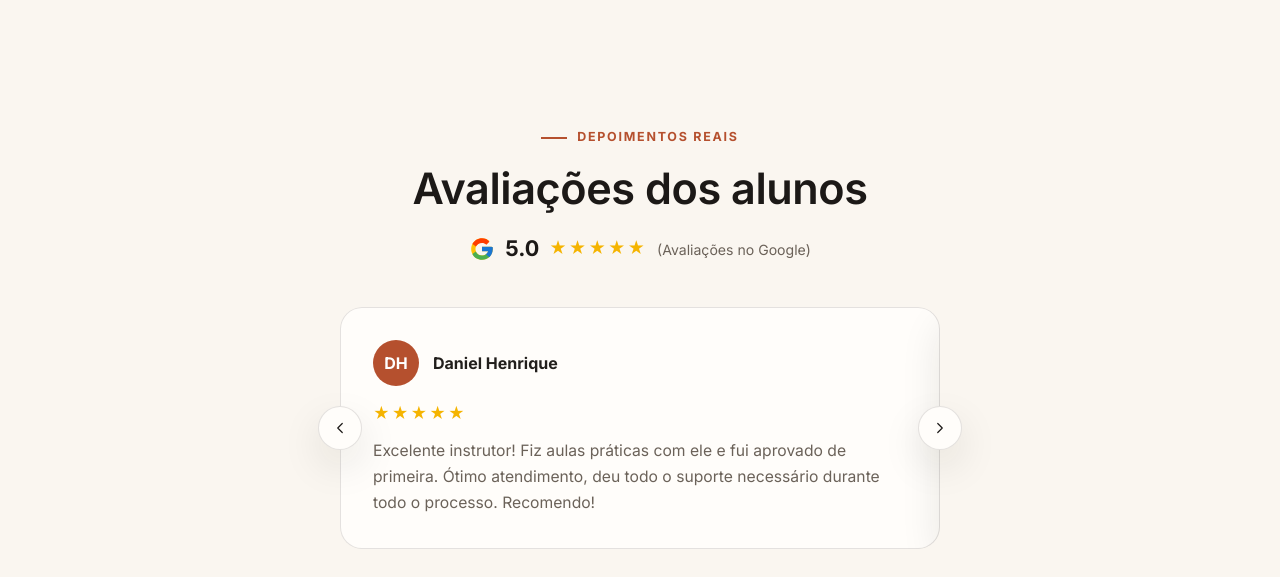
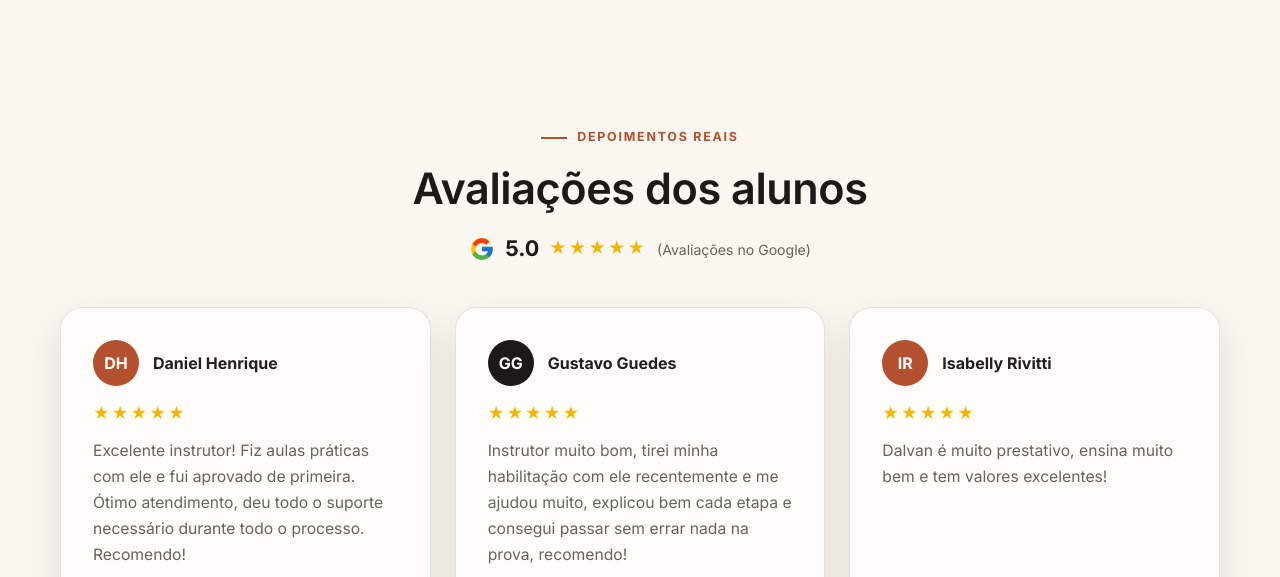
Before and after one commit to Diogozura/dalvan_instrutor, a plain HTML site: page index.html in a window 1280 px wide. Shown: the part 5410-5987 px from the top of the page. Drawn offline with Linux system fonts and the light colour scheme.

Commit message:
feat: avaliações

```diff
--- a/index.html
+++ b/index.html
@@ -540,13 +540,13 @@
      Para adicionar uma avaliação real nova, copie um bloco
      <div class="review-card reveal">...</div> dentro de
      #reviewsTrack e ajuste nome, iniciais, nota e texto.
-     As setas do carrossel aparecem sozinhas quando houver mais
-     de uma avaliação. NÃO adicione avaliações fictícias aqui —
+     As avaliações ficam lado a lado (3 por linha no desktop, 1 por
+     linha no celular). NÃO adicione avaliações fictícias aqui —
      isso é propaganda enganosa (Art. 37 do CDC) e viola as
      políticas de avaliações do Google.
      ========================================================= -->
 <section id="avaliacoes">
-  <div class="container-narrow">
+  <div class="container">
     <span class="kicker center">Depoimentos reais</span>
     <h2 class="center">Avaliações dos alunos</h2>
 
@@ -557,12 +557,7 @@
       <span style="color:var(--tinta-suave); font-size:.88rem;">(Avaliações no Google)</span>
     </div>
 
-    <div style="position:relative; max-width:600px; margin:0 auto;">
-      <button id="reviewPrev" class="review-arrow prev" aria-label="Avaliação anterior" style="display:none;">
-        <svg class="icon" style="width:18px;height:18px;" viewBox="0 0 24 24"><path d="M15 6l-6 6 6 6"/></svg>
-      </button>
-
-      <div class="reviews-track" id="reviewsTrack">
+    <div class="grid-3" id="reviewsTrack">
         <div class="review-card reveal" style="background:var(--papel); border:1px solid var(--linha); border-radius:var(--radius-lg); box-shadow:var(--sombra); padding:32px;">
           <div style="display:flex; align-items:center; gap:14px; margin-bottom:14px;">
             <div style="width:46px;height:46px;border-radius:50%; background:var(--terracota); color:#fff; display:flex; align-items:center; justify-content:center; font-weight:700; flex:none;">DH</div>
@@ -587,11 +582,6 @@
           <div style="color:#f5b400; font-size:1rem; letter-spacing:2px; margin-bottom:12px;" aria-hidden="true">★★★★★</div>
           <p style="color:var(--tinta-suave); font-size:.98rem;">Dalvan é muito prestativo, ensina muito bem e tem valores excelentes!</p>
         </div>
-      </div>
-
-      <button id="reviewNext" class="review-arrow next" aria-label="Próxima avaliação" style="display:none;">
-        <svg class="icon" style="width:18px;height:18px;" viewBox="0 0 24 24"><path d="M9 6l6 6-6 6"/></svg>
-      </button>
     </div>
 
     <div style="text-align:center; margin-top:34px;">
--- a/script.js
+++ b/script.js
@@ -30,32 +30,6 @@ document.addEventListener('DOMContentLoaded', () => {
     });
   });
 
-  // Carrossel de avaliações (Google) — setas só aparecem quando
-  // houver mais de uma avaliação real cadastrada em #reviewsTrack
-  const reviewsTrack = document.getElementById('reviewsTrack');
-  const reviewPrev = document.getElementById('reviewPrev');
-  const reviewNext = document.getElementById('reviewNext');
-  if (reviewsTrack && reviewPrev && reviewNext) {
-    const cards = reviewsTrack.querySelectorAll('.review-card');
-    let reviewIndex = 0;
-    if (cards.length > 1) {
-      reviewPrev.style.display = 'flex';
-      reviewNext.style.display = 'flex';
-      const updateReviews = () => {
-        reviewsTrack.style.transition = 'transform .3s ease';
-        reviewsTrack.style.transform = `translateX(-${reviewIndex * 100}%)`;
-      };
-      reviewPrev.addEventListener('click', () => {
-        reviewIndex = (reviewIndex - 1 + cards.length) % cards.length;
-        updateReviews();
-      });
-      reviewNext.addEventListener('click', () => {
-        reviewIndex = (reviewIndex + 1) % cards.length;
-        updateReviews();
-      });
-    }
-  }
-
   // Animação leve ao rolar a página (progressive enhancement:
   // o conteúdo já nasce visível via CSS, então nada quebra se o JS falhar)
   document.documentElement.classList.add('js-ready');
--- a/style.css
+++ b/style.css
@@ -241,21 +241,3 @@ footer{ padding: 56px 24px 26px; background: var(--carvao); color: rgba(255,253,
 
 /* ---------- Links dentro de parágrafos (ex: dentro do FAQ) ---------- */
 .faq-a a{text-decoration: underline;}
-
-/* ---------- CARROSSEL DE AVALIAÇÕES (Google) ---------- */
-.reviews-track{ display:flex; overflow:hidden; border-radius: var(--radius-lg); }
-.review-card{ flex: 0 0 100%; }
-.review-arrow{
-  position:absolute; top:50%; transform:translateY(-50%);
-  width:44px; height:44px; border-radius:50%;
-  background: var(--papel); border:1px solid var(--linha);
-  display:flex; align-items:center; justify-content:center;
-  cursor:pointer; box-shadow: var(--sombra); z-index:2; color:var(--carvao);
-}
-.review-arrow:hover{ border-color: var(--terracota); color: var(--terracota); }
-.review-arrow.prev{ left:-22px; }
-.review-arrow.next{ right:-22px; }
-@media (max-width: 680px){
-  .review-arrow.prev{ left:-8px; }
-  .review-arrow.next{ right:-8px; }
-}
```
